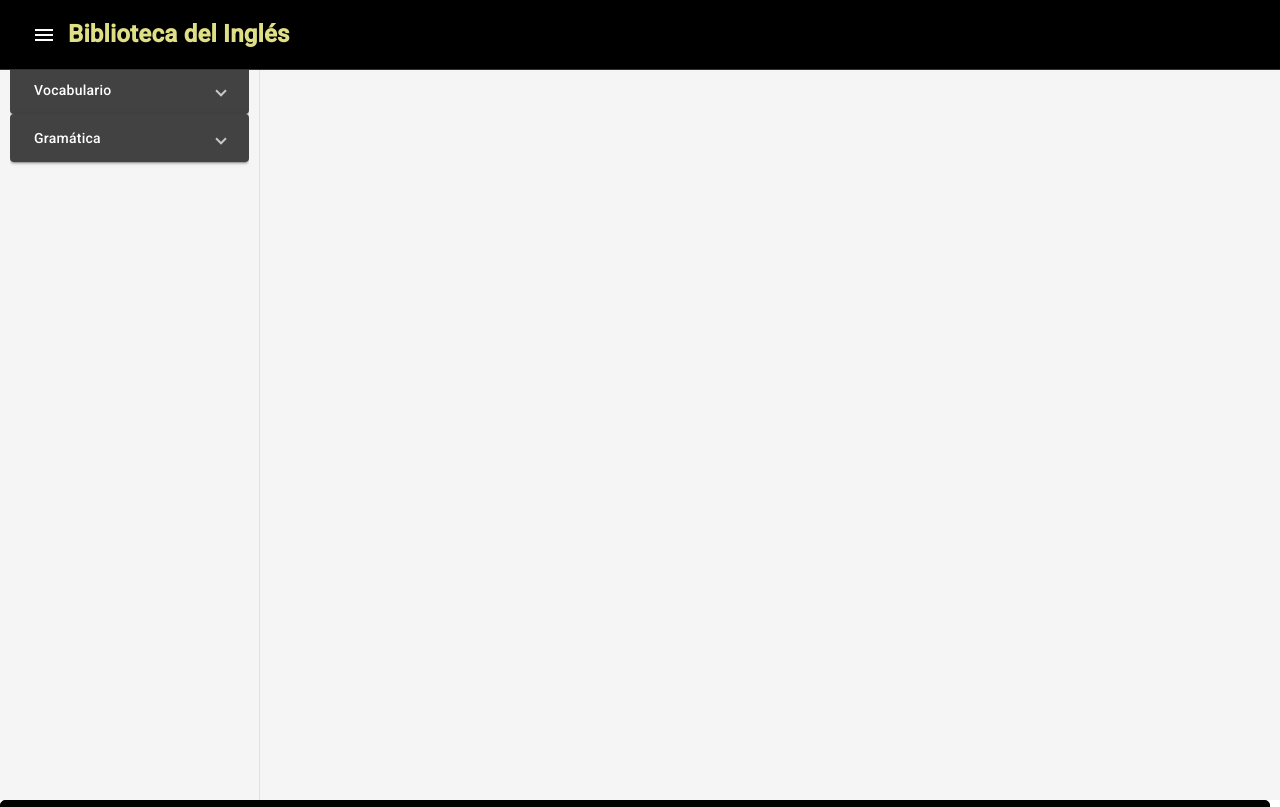
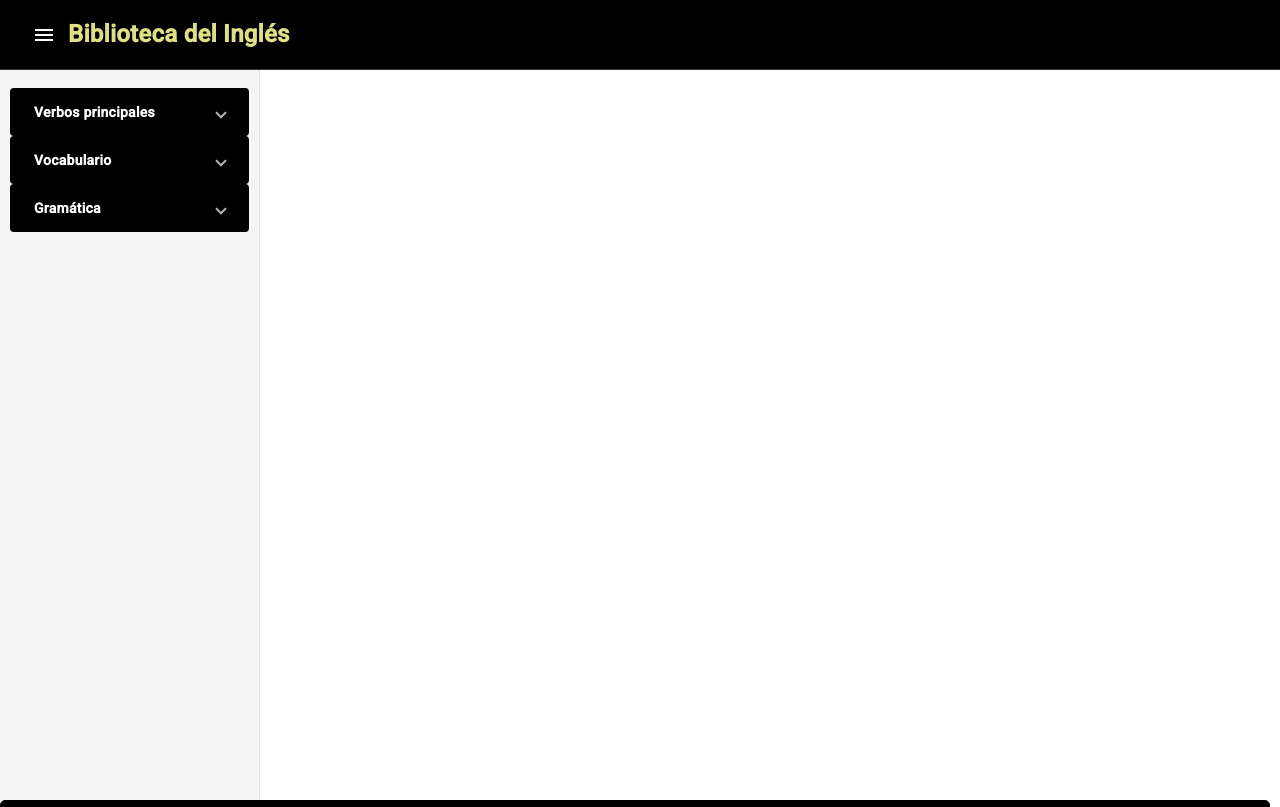
Before and after one commit to sebasxx85/englishProyect, an Angular app: page /library in a window 1280 px wide. Shown: the top 807 px of the page. Built offline with nearby package versions, Linux system fonts and the light colour scheme.

Commit message:
icon changed

```diff
--- a/src/app/Shared/components/header/header.component.html
+++ b/src/app/Shared/components/header/header.component.html
@@ -31,7 +31,7 @@
         <mat-icon>school</mat-icon> Practicar
       </button>
       <button mat-menu-item [routerLink]="'/library'">
-        <mat-icon>school</mat-icon> Biblioteca
+        <mat-icon>menu_book</mat-icon> Biblioteca
       </button>
       <button mat-menu-item [routerLink]="'/cursos'">
         <mat-icon>book</mat-icon> Cursos
--- a/src/app/library/library.component.html
+++ b/src/app/library/library.component.html
@@ -5,7 +5,7 @@
 
     <mat-sidenav-container class="sidenav-container">
   <mat-sidenav mode="side" opened class="sidenav">
-    <mat-nav-list>
+    <mat-nav-list class="navegacion">
 
       <!-- Verbos -->
       <mat-expansion-panel>
--- a/src/app/library/library.component.scss
+++ b/src/app/library/library.component.scss
@@ -23,8 +23,25 @@
 
   .content {
     padding: 20px;
-    background-color: #f5f5f5; /* gris claro */
+    background-color: #ffffff; /* blanco */
     min-height: 100vh;
     border: none; /* aseguramos que no haya bordes */
     box-shadow: none; /* por si algún mat-card lo trae */
   }
+
+  .navegacion{
+    margin-top: 70px;
+  }
+
+  ::ng-deep mat-expansion-panel {
+    background-color: #000 !important; /* fondo plomo claro */
+    color: #000; /* texto negro o ajustable */
+    box-shadow: none !important; /* sin sombra si la tiene */
+    border-radius: 6px;
+    margin-bottom: 10px;
+  }
+
+  ::ng-deep mat-expansion-panel-header.mat-expansion-panel-header {
+    color: #d4c441 !important; /* tu color amarillo */
+    font-weight: bold;
+  }
```
